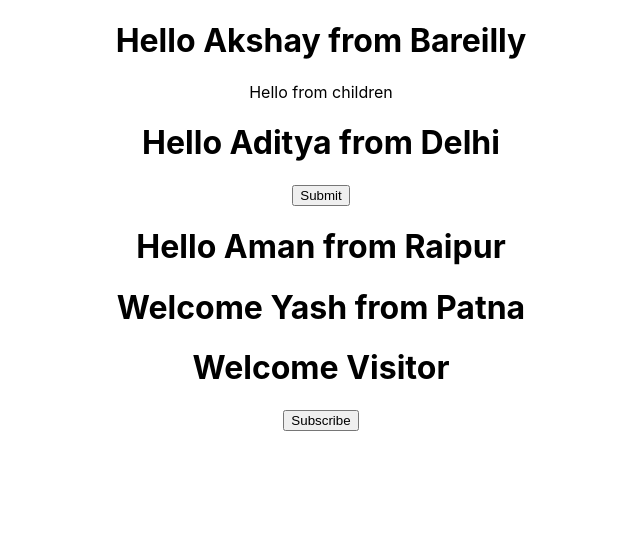
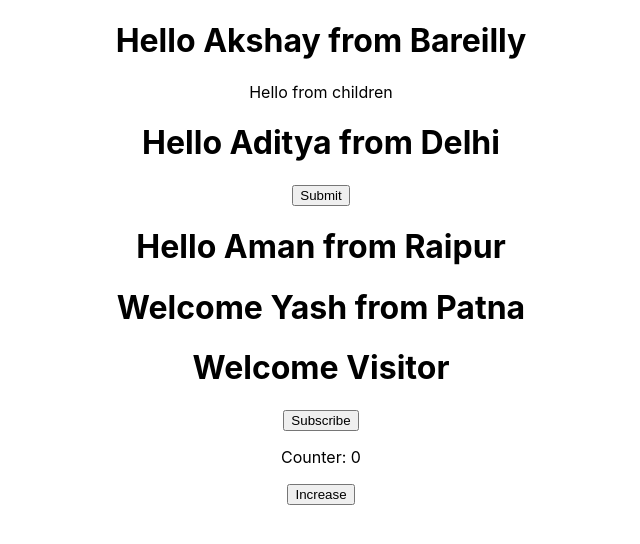
Before and after one commit to akshay2742/react-hack, a React (Create React App) app: page / in a window 1280 px wide. Shown: the top 544 px of the page, without its empty margins (319-959 px from the left). Built offline with nearby package versions, Linux system fonts and the light colour scheme.

Commit message:
Learned set state.

```diff
--- a/src/App.js
+++ b/src/App.js
@@ -2,6 +2,7 @@ import './App.css';
 import Greet from './components/Greet';
 import Welcome from './components/Welcome';
 import Message from './components/Message';
+import Counter from './components/Counter';
 
 function App() {
   return (
@@ -15,6 +16,7 @@ function App() {
       <Greet name="Aman" city="Raipur"></Greet>
       <Welcome name="Yash" city="Patna"/>
       <Message />
+      <Counter />
     </div>
   );
 }
--- a/src/components/Counter.js
+++ b/src/components/Counter.js
@@ -1,9 +1,27 @@
 import React, { Component } from 'react'
 
-export class Counter extends Component {
+class Counter extends Component {
+  constructor(props) {
+    super(props)
+
+    this.state = {
+       count: 0
+    }
+  }
+
+  increment(){
+    this.setState((prevState)=>({
+      count: prevState.count+1
+    }),console.log(this.state.count))
+  }
+
   render() {
     return (
-      <div>Counter</div>
+      <div>
+
+        <p>Counter: {this.state.count}</p>
+        <button onClick={()=>this.increment()}>Increase</button>
+      </div>
     )
   }
 }
```
